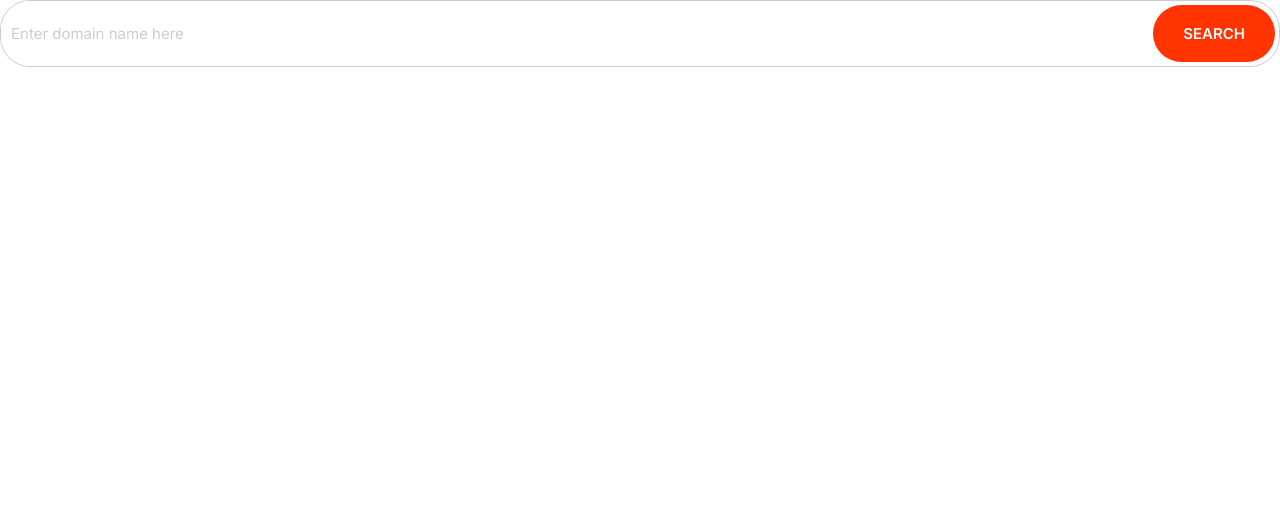
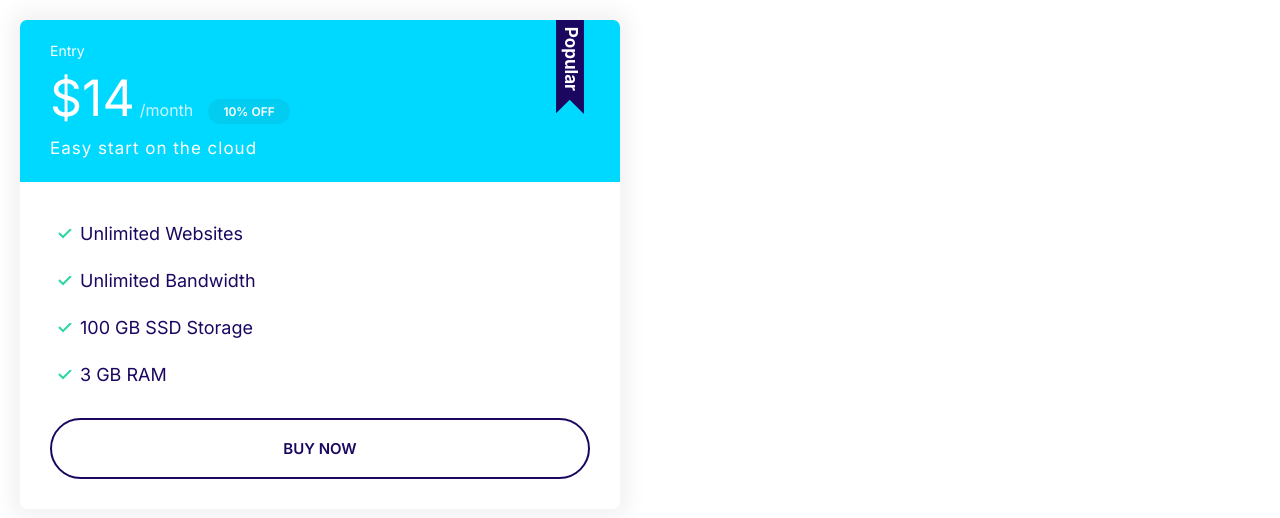
Before and after one commit to sampreethamithkumar/Moshify, a plain HTML site: page index.html in a window 1280 px wide. Drawn offline with Linux system fonts and the light colour scheme.

Commit message:
Card designing

```diff
--- a/css/style.css
+++ b/css/style.css
@@ -116,6 +116,7 @@ a {
 
 .badge--small {
   font-size: 1.6rem;
+  padding: 0.5rem 1.5rem;
 }
 
 @media screen and (min-width: 1024px) {
@@ -270,3 +271,90 @@ a {
     font-size: 1.5rem;
   }
 }
+
+/* Cards */
+.card {
+  border-radius: 7px;
+  box-shadow: 0 0 20px 10px #f3f3f3;
+  overflow: hidden;
+}
+
+.card__header,
+.card__body {
+  padding: 2rem 3rem;
+}
+
+.card--primary .card__header {
+  background: var(--color-primary);
+  color: white;
+}
+
+.card--secondary .card__header {
+  background: var(--color-secondary);
+  color: white;
+}
+
+.card--secondary .badge--secondary {
+  background: #02cdf1;
+}
+
+/* Plan */
+.plan__name {
+  color: #ffffff;
+  margin: 0;
+  font-weight: 500;
+  font-size: 2.4rem;
+}
+
+.plan__price {
+  font-size: 6rem;
+}
+
+.plan__billing-cycle {
+  font-size: 2.4rem;
+  font-weight: 300;
+  opacity: 80%;
+  margin-right: 1rem;
+}
+
+.plan__description {
+  font-size: 2rem;
+  font-weight: 300;
+  letter-spacing: 1px;
+  display: block;
+}
+
+.plan .list__item {
+  margin-bottom: 2rem;
+}
+
+.plan--popular .card__header {
+  position: relative;
+}
+
+.plan--popular .card__header::before {
+  content: url(../images/popular.svg);
+  width: 40px;
+  display: inline-block;
+  position: absolute;
+  top: -6px;
+  right: 5%;
+}
+
+@media screen and (min-width: 1024px) {
+  .plan__name {
+    font-size: 1.4rem;
+  }
+
+  .plan__price {
+    font-size: 5rem;
+  }
+
+  .plan__billing-cycle {
+    font-size: 1.6rem;
+  }
+
+  .plan__description {
+    font-size: 1.7rem;
+  }
+}
--- a/index.html
+++ b/index.html
@@ -13,9 +13,27 @@
     <link rel="stylesheet" href="css/style.css" />
   </head>
   <body>
-    <div class="input-group">
-      <input type="text" class="input" placeholder="Enter domain name here" />
-      <button class="btn btn--accent">Search</button>
+    <div style="width: 50%; padding: 20px">
+      <div class="plan plan--popular">
+        <div class="card card--secondary">
+          <header class="card__header">
+            <h3 class="plan__name">Entry</h3>
+            <span class="plan__price">$14</span>
+            <span class="plan__billing-cycle">/month</span>
+            <span class="badge badge--secondary badge--small">10% OFF</span>
+            <span class="plan__description">Easy start on the cloud</span>
+          </header>
+          <div class="card__body">
+            <ul class="list list--tick">
+              <li class="list__item">Unlimited Websites</li>
+              <li class="list__item">Unlimited Bandwidth</li>
+              <li class="list__item">100 GB SSD Storage</li>
+              <li class="list__item">3 GB RAM</li>
+            </ul>
+            <button class="btn btn--outline btn--block">Buy Now</button>
+          </div>
+        </div>
+      </div>
     </div>
   </body>
 </html>
```
Also changed, not shown: images/popular.svg (added).
